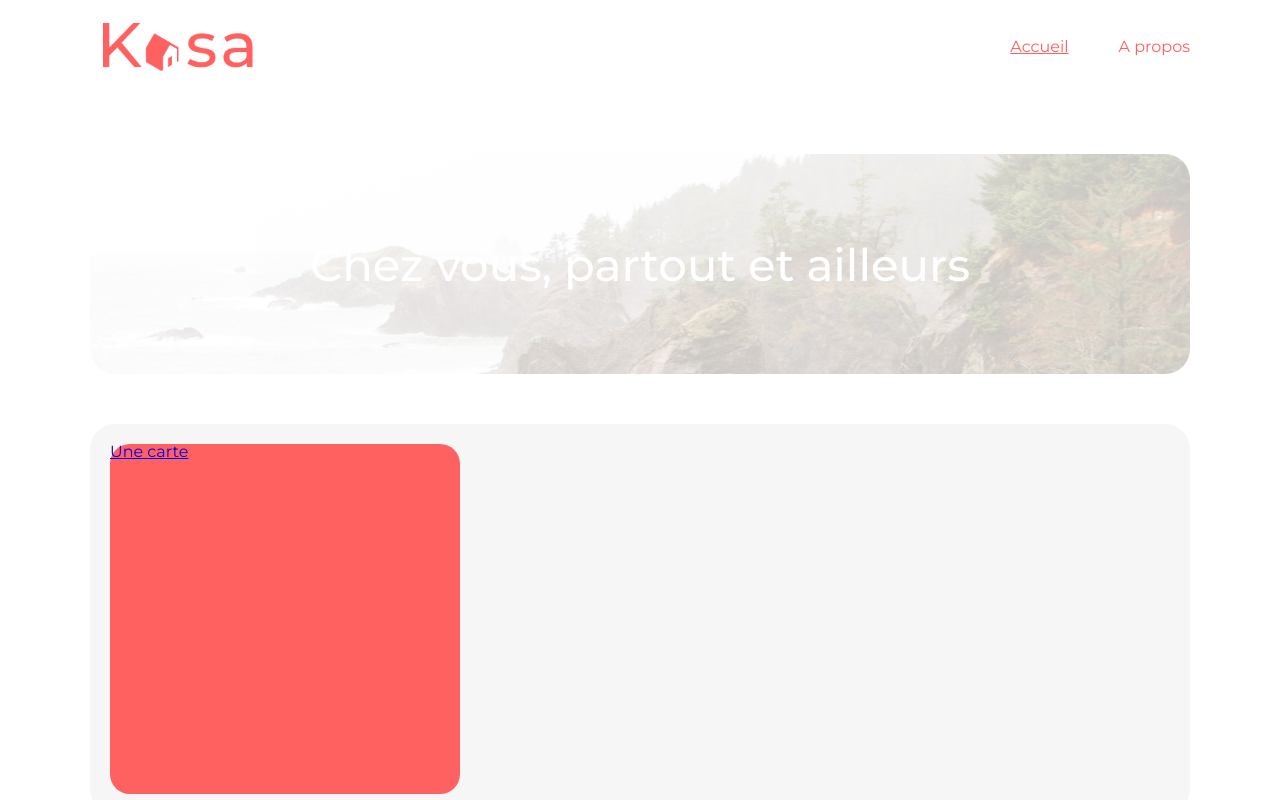
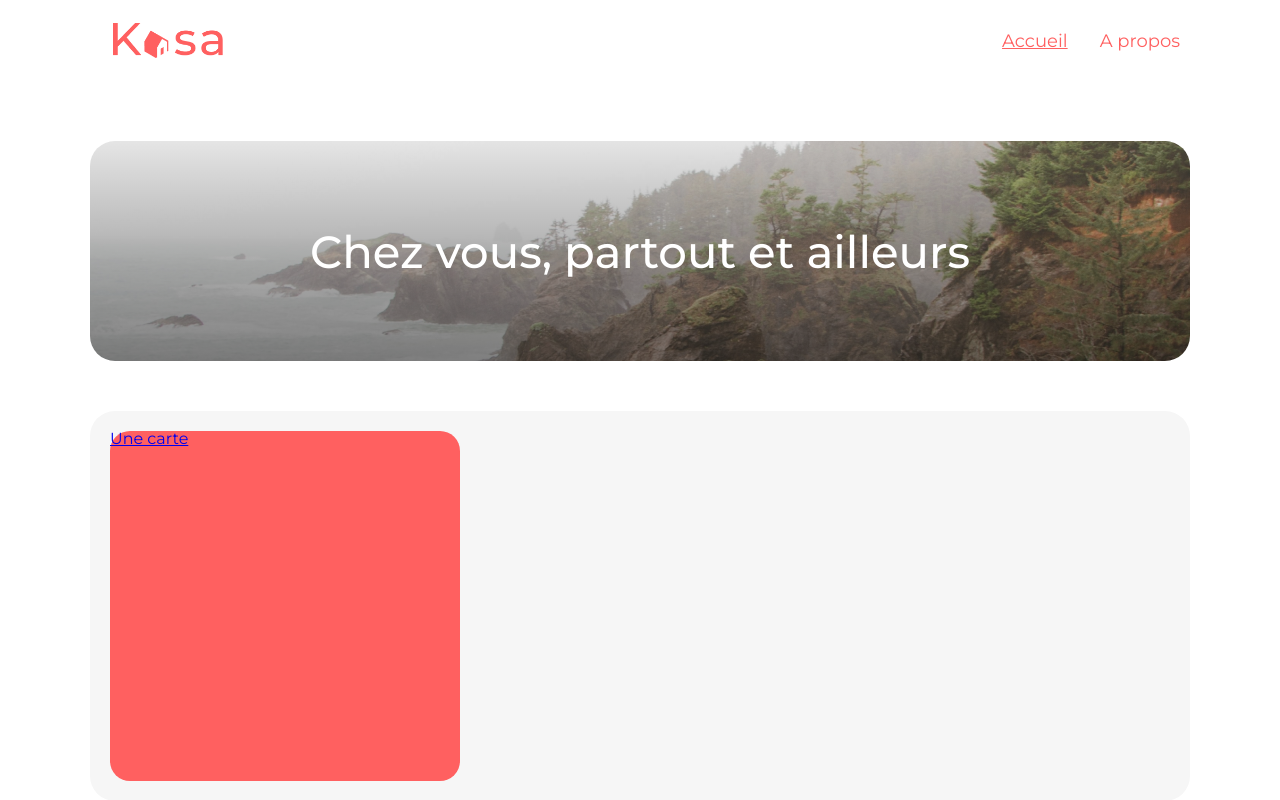
Before and after one commit to oum-s/P7-Kasaa, a React (Create React App) app: page / in a window 1280 px wide. Shown: the top 800 px of the page. Built offline with nearby package versions, Linux system fonts and the light colour scheme.

Commit message:
banner ok

```diff
--- a/src/Pages/About/About.js
+++ b/src/Pages/About/About.js
@@ -1,13 +1,17 @@
 import Banner from '../../components/Banner/Banner';
 import DropDown from '../../components/DropDown/DropDown';
-import bannerImg from '../../assets/bannerAbout-img.png';
+import bannerImg from '../../assets/banner-img.png'
 import './About.scss';
 
 function About() {
+    const bannerTitle = "";
     return (
         <div className='kasa-about'>
             {/* changer l'image de la banière */}
-            <Banner bannerImg={bannerImg} />
+            <div className='kasa-about__banner'>
+                <Banner bannerImg={bannerImg} bannerTitle={bannerTitle}/>
+            </div>
+
             <DropDown />
         </div>
     )
--- a/src/Pages/About/About.scss
+++ b/src/Pages/About/About.scss
@@ -1,3 +1,11 @@
-.kasa-banner-about{
-  background: url(../../assets/bannerAbout-img.png);
+@import '../../styles/style.scss';
+
+.kasa-about{
+  padding: 10px 90px;
+
+  &__banner{
+    width: 100%;
+    border-radius: 25px;
+    background: url(../../assets/bannerAbout-img.png);
+  }
 }
--- a/src/Pages/Home/Home.js
+++ b/src/Pages/Home/Home.js
@@ -1,21 +1,21 @@
 import { Link , Outlet} from 'react-router-dom';
 import PropertyCard from '../../components/PropertyCard/PropertyCard';
 import Banner from '../../components/Banner/Banner';
-import './Home.scss'
-import bannerImg from '../../assets/banner-img.png'
-// import bannerImg from "../assets/banner-img.png"
+import './Home.scss';
 
 
 function Home() {
-
+    const bannerTitle = "Chez vous, partout et ailleurs"
     return (
         <div className='kasa-home'>
-            <Banner bannerImg={bannerImg} />
-                <div className='kasa-home_container'>
-                    <Link to="/property/:id">
-                        <PropertyCard />
-                    </Link>
-                </div>
+            <div className='kasa-home__banner'>
+                <Banner bannerImg={""} bannerTitle={bannerTitle}/>
+            </div>
+            <div className='kasa-home__container'>
+                <Link to="/property/:id">
+                    <PropertyCard />
+                </Link>
+            </div>
             {/* The Outlet component is essentially a placeholder component that will render whatever our current page's content is.*/}
         <Outlet />
         </div>
--- a/src/Pages/Home/Home.scss
+++ b/src/Pages/Home/Home.scss
@@ -1,11 +1,20 @@
 @import '../../styles/style.scss';
 .kasa-home{
   padding: 10px 90px;
+
+  &__banner{
+    width: 100%;
+    border-radius: 25px;
+    background:
+        /* top, transparent black, faked with gradient */
+        linear-gradient(
+          rgba(0, 0, 0, 0.1),
+          rgba(0, 0, 0, 0.5)
+        ),
+        url(../../assets/banner-img.png);
   }
-.kasa-banner-home{
-  background: url(../../assets/banner-img.png);
-}
-.kasa-home_container{
+
+  &__container{
       background-color: $secondary;
       border-radius: 25px;
       padding: 20px;
@@ -13,3 +22,4 @@
       justify-content: space-between;
       flex-wrap: wrap;
   }
+}
--- a/src/components/Banner/Banner.js
+++ b/src/components/Banner/Banner.js
@@ -1,15 +1,18 @@
-// import PropTypes from "prop-types";
+import PropTypes from "prop-types";
 import '../Banner/Banner';
 import '../Banner/Banner.scss'
-function Banner({bannerImg, bannerTitle}) {
+function Banner({ bannerTitle}) {
   return <div className="kasa-banner">
-           {/*  <img src={bannerImg} alt='banner-img'></img> */}
-            <h2>Chez vous, partout et ailleurs</h2>
+            {/* <img src={bannerImg} alt='banner-img'></img> */}
+            <h2>{bannerTitle}</h2>
          </div>
 }
 
 // Banner.protoTypes = {
-//   bannerImg: PropTypes.element.isRequired,
+//   bannerImg: PropTypes.element,
 // }
+Banner.protoTypes = {
+  bannerTitle: PropTypes.string,
+}
 //syntaxe prévue dans l'ES6 qui nous épargnera d'utiliser les accolades au moment de l'import
 export default Banner
--- a/src/components/Banner/Banner.scss
+++ b/src/components/Banner/Banner.scss
@@ -1,11 +1,9 @@
 @import '../../styles/style.scss';
 
 .kasa-banner{
-  background: url(../../assets/banner-img.png);
+  width: 100%;
   height: 220px;
-  opacity: 30%;
   border-radius: 25px;
-  background-color: black;
   display: flex;
   justify-content: center;
   align-items: center;
--- a/src/components/Header/Header.js
+++ b/src/components/Header/Header.js
@@ -4,8 +4,9 @@ import { NavLink} from 'react-router-dom';
 
 function Header() {
   return (
-    <nav className="kasa-header">
+    <header className="kasa-header">
       <img className='logo' src={logo} alt='logo'></img>
+        <nav>
           <ul>
           <li>
           {/* utilisation d'une fonction react isActive */}
@@ -19,8 +20,9 @@ function Header() {
             </NavLink>
           </li>
           </ul>
+        </nav>
       {/* <Outlet /> */}
-    </nav>
+    </header>
   );
 }
 
--- a/src/components/Header/Header.scss
+++ b/src/components/Header/Header.scss
@@ -1,19 +1,21 @@
 @import '../../styles/style.scss';
 @import url('https://fonts.googleapis.com/css2?family=Montserrat:ital,wght@0,400;0,500;1,400;1,500&display=swap');
 
-// *{
-//   @include base;
-// }
 .kasa-header {
     display: flex;
-    padding: 10px 90px;
+    padding: 10px 100px;
+    justify-content: space-between;
+    font-size: 18px;
 
     .logo{
-      width: 150px;
+      width: 110px;
       padding: 13px;
       object-fit: cover;
     }
 
+    nav{
+      display: flex;
+      width: 210px;
       ul{
         list-style: none;
         display: flex;
@@ -22,7 +24,7 @@
         margin: 0;
         li{
         text-align: center;
-      margin-left: 50px;
+        margin-left: 32px;
         .active{
         text-decoration: underline;
         color: $primary;
@@ -34,6 +36,7 @@
           }
         }
       }
+    }
 
 
     img, ul {
```
Lines whose indentation alone changed are shown as unchanged.
